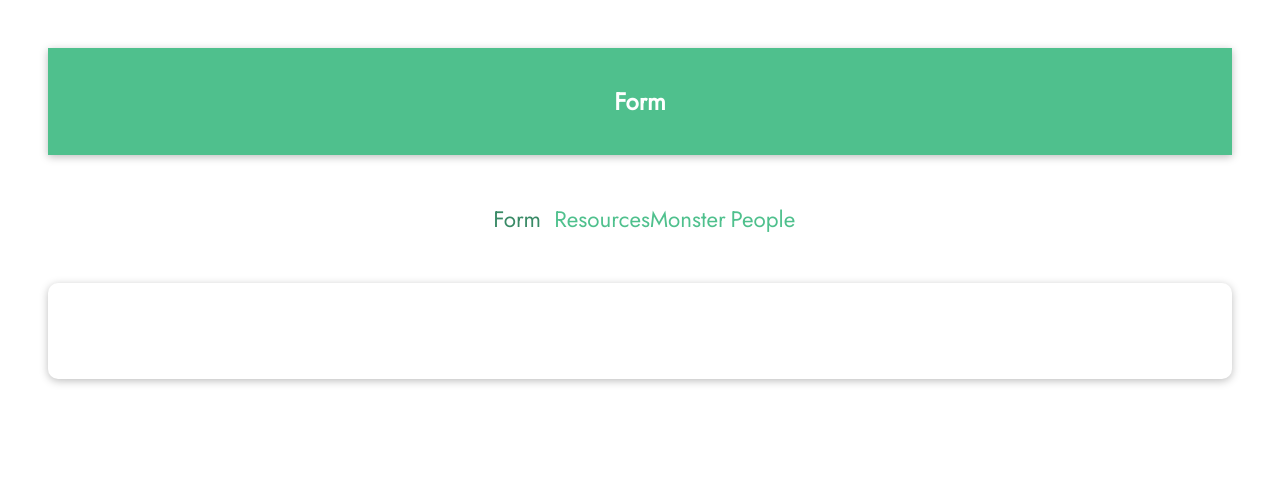
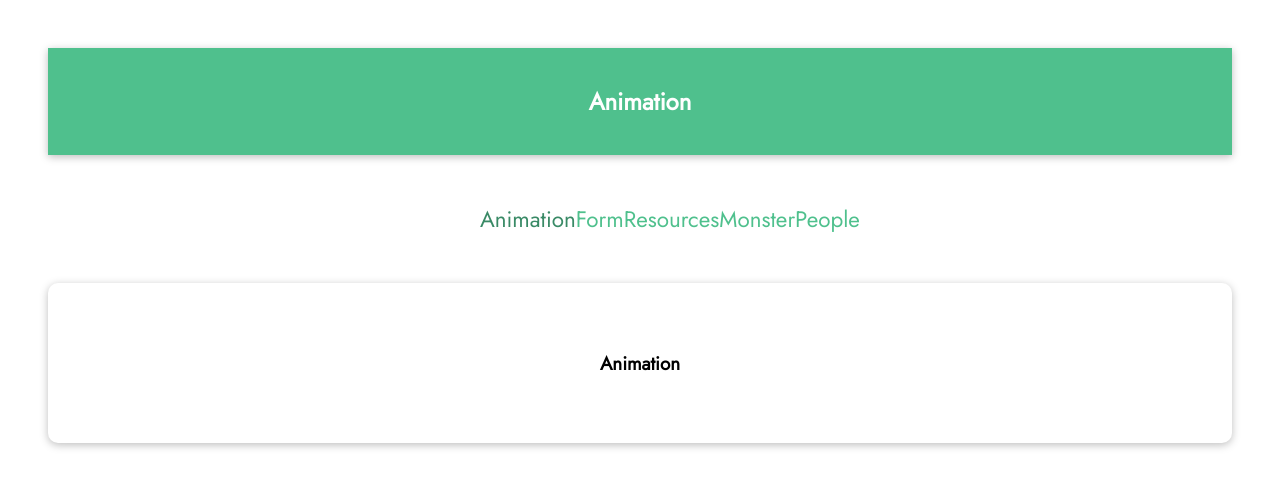
Before and after one commit to sean-xiao-zhao7/vue-style, a Vue app: page /animation in a window 1280 px wide. Shown: the top 488 px of the page. Built offline with nearby package versions, Linux system fonts and the light colour scheme.

Commit message:
Add animation comp

```diff
--- a/src/App.vue
+++ b/src/App.vue
@@ -1,10 +1,16 @@
 <script>
-const compTitles = ["Form", "Learning resources", "Monster", "People"];
+const compTitles = [
+    "Animation",
+    "Form",
+    "Learning resources",
+    "Monster",
+    "People",
+];
 
 export default {
     data() {
         return {
-            currentComp: "form-comp",
+            currentComp: "animation-comp",
             currentCompTitle: compTitles[0],
         };
     },
@@ -23,26 +29,32 @@ export default {
     </header>
     <nav>
         <router-link
+            to="/animation"
+            @click="switchComp('animation-comp', 0)"
+            :class="{ 'current-comp': currentComp === 'animation-comp' }"
+            >Animation</router-link
+        >
+        <router-link
             to="/form"
-            @click="switchComp('form-comp', 0)"
+            @click="switchComp('form-comp', 1)"
             :class="{ 'current-comp': currentComp === 'form-comp' }"
             >Form</router-link
         >
         <router-link
             to="/resources"
-            @click="switchComp('resources-comp', 1)"
+            @click="switchComp('resources-comp', 2)"
             :class="{ 'current-comp': currentComp === 'resources-comp' }"
             >Resources</router-link
         >
         <router-link
             to="/monster"
-            @click="switchComp('monster-comp', 2)"
+            @click="switchComp('monster-comp', 3)"
             :class="{ 'current-comp': currentComp === 'monster-comp' }"
             >Monster</router-link
         >
         <router-link
             to="/people"
-            @click="switchComp('people-comp', 3)"
+            @click="switchComp('people-comp', 4)"
             :class="{ 'current-comp': currentComp === 'people-comp' }"
             >People</router-link
         >
@@ -91,7 +103,7 @@ header {
 /* nav */
 #app > nav {
     display: grid;
-    grid-template-columns: repeat(4, 1fr);
+    grid-template-columns: repeat(5, 1fr);
     padding: 0 30rem;
     align-items: center;
     justify-items: center;
--- /dev/null
+++ b/src/components/AnimationComp.vue
@@ -0,0 +1,7 @@
+<script>
+export default {};
+</script>
+
+<template>
+    <h1>Animation</h1>
+</template>
--- a/src/main.js
+++ b/src/main.js
@@ -6,6 +6,7 @@ import FormComp from "./components/FormComp.vue";
 import MonsterComp from "./components/MonsterComp.vue";
 import PeopleComp from "./components/PeopleComp.vue";
 import ResourcesComp from "./components/ResourcesComp.vue";
+import AnimationComp from "./components/AnimationComp.vue";
 
 const router = createRouter({
     history: createWebHistory(),
@@ -30,6 +31,10 @@ const router = createRouter({
             path: `/resources`,
             component: ResourcesComp,
         },
+        {
+            path: `/animation`,
+            component: AnimationComp,
+        },
     ],
 });
 const app = createApp(App);
@@ -37,5 +42,6 @@ app.component("form-comp", FormComp);
 app.component("monster-comp", MonsterComp);
 app.component("people-comp", PeopleComp);
 app.component("resources-comp", ResourcesComp);
+app.component("animation-comp", AnimationComp);
 app.use(router);
 app.mount("#app");
```
